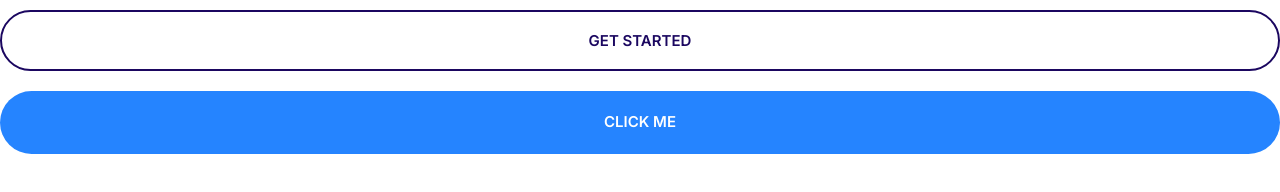
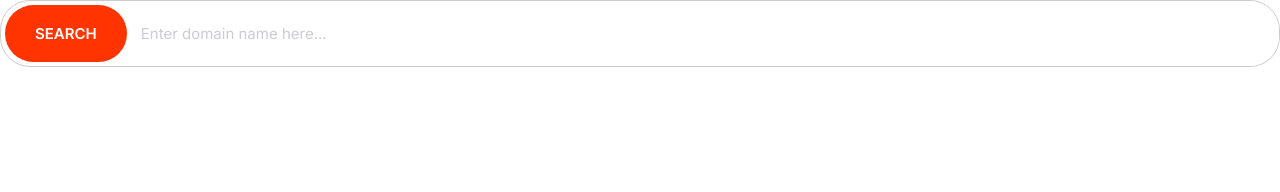
Before and after one commit to BalogunofAfrica/moshifed, a plain HTML site: page index.html in a window 1280 px wide. Drawn offline with Linux system fonts and the light colour scheme.

Commit message:
Add input component

```diff
--- a/css/styles.css
+++ b/css/styles.css
@@ -1,9 +1,11 @@
 :root {
+  --border-radius: 30px;
+  --color-accent: #ff3400;
+  --color-body: #918ca4;
+  --color-border: #ccc;
+  --color-heading: #1b0760;
   --color-primary: #2584ff;
   --color-secondary: #00d9ff;
-  --color-accent: #ff3400;
-  --color-heading: #1b0760;
-  --color-body: #918ca4;
 }
 
 *,
@@ -215,8 +217,8 @@ a {
 
 .btn--outline {
   background-color: #fff;
+  border: 2px solid var(--color-heading);
   color: var(--color-heading);
-  border: 2px solid var(--color-heading);
 }
 .btn--outline:hover {
   background-color: var(--color-heading);
@@ -233,3 +235,37 @@ a {
     font-size: 1.5rem;
   }
 }
+
+/* Inputs */
+.input {
+  border-radius: var(--border-radius);
+  border: 1px solid var(--color-border);
+  color: var(--color-heading);
+  font-size: 2rem;
+  outline: 0;
+  padding: 1.5rem 3.5rem;
+}
+
+::placeholder {
+  color: #cdcbd7;
+}
+
+.input-group {
+  border: 1px solid var(--color-border);
+  border-radius: var(--border-radius);
+  display: flex;
+}
+.input-group .input {
+  border: 0;
+  flex-grow: 1;
+  padding: 1.5rem 1rem;
+}
+.input-group .btn {
+  margin: 4px;
+}
+
+@media screen and (min-width: 1024px) {
+  .input {
+    font-size: 1.5rem;
+  }
+}
--- a/index.html
+++ b/index.html
@@ -15,7 +15,13 @@
     <link rel="stylesheet" href="css/styles.css" />
   </head>
   <body>
-    <button class="btn btn--outline btn--block">Get started</button>
-    <a href="#" class="btn btn--primary btn--block">Click me</a>
+    <div class="input-group">
+      <button class="btn btn--accent">Search</button>
+      <input
+        type="text"
+        class="input"
+        placeholder="Enter domain name here..."
+      />
+    </div>
   </body>
 </html>
```
Also changed, not shown: components/inputs.html (added, +4 -0 lines).
